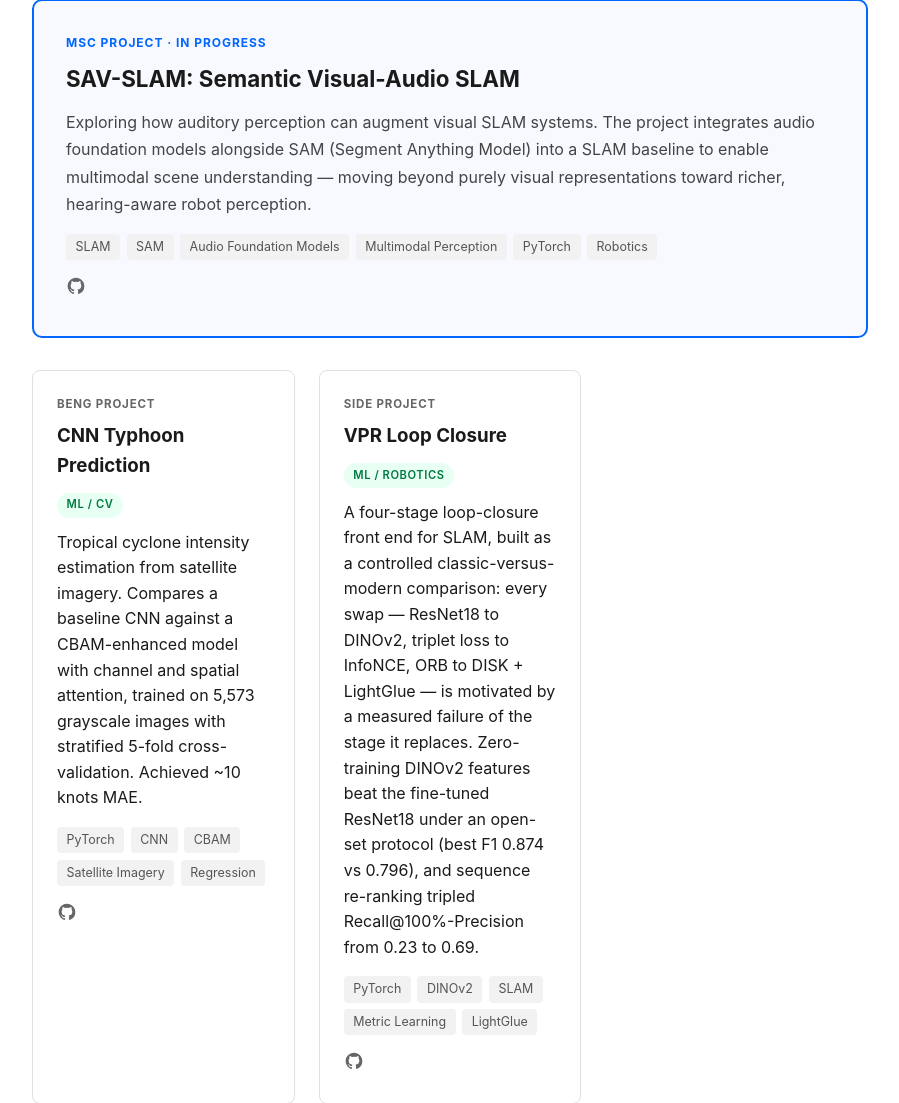
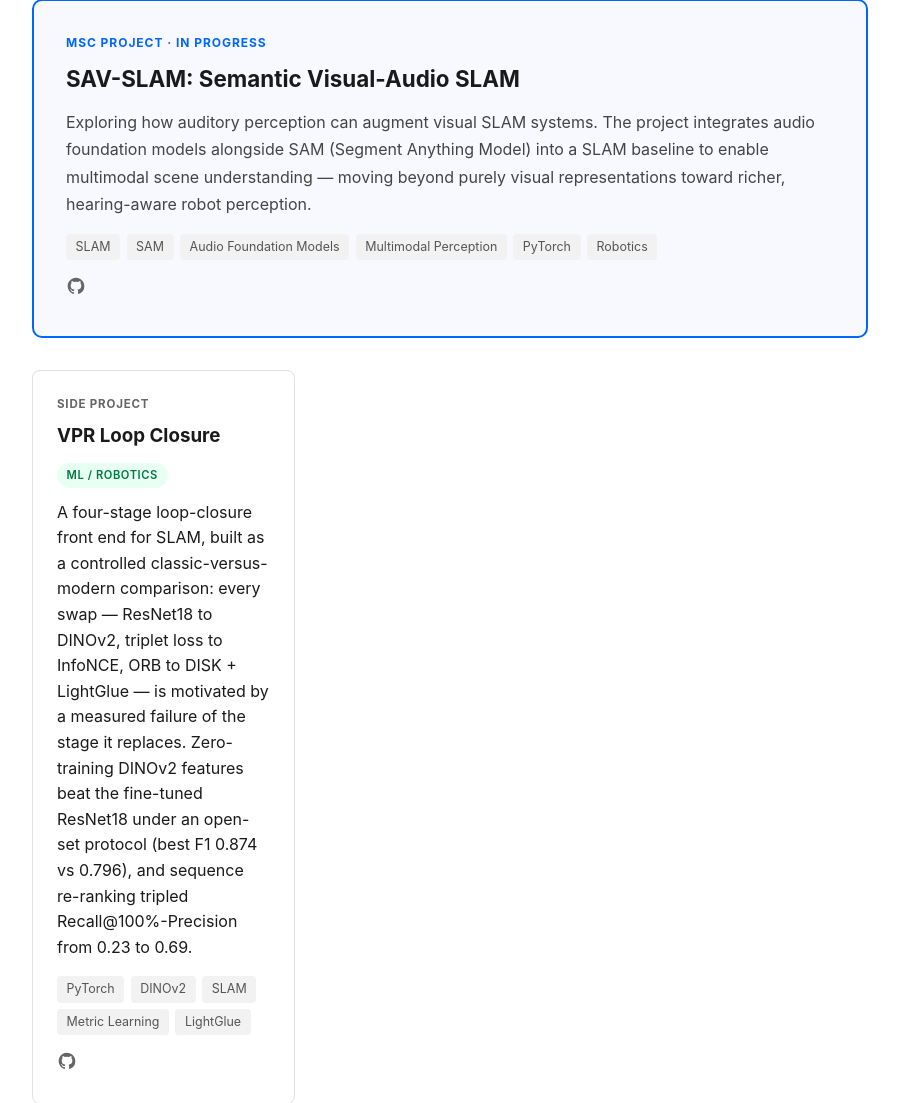
Before and after one commit to PchT4129/personal-website, a FastAPI app: page / in a window 1280 px wide. Shown: the part 1075-2178 px from the top of the page, without its empty margins (190-1089 px from the left). Run offline with FastAPI, Linux system fonts and the light colour scheme; some libraries are stand-ins or nearby versions.

Commit message:
Drop CNN typhoon prediction project card
Co-Authored-By: Claude Opus 4.7 <noreply@anthropic.com>

```diff
--- a/templates/index.html
+++ b/templates/index.html
@@ -97,22 +97,6 @@
             </div>
 
             <div class="project-grid">
-                <div class="project-card fade-up">
-                    <div class="card-label">BEng Project</div>
-                    <div class="card-header">
-                        <h3>CNN Typhoon Prediction</h3>
-                        <span class="badge badge-ml">ML / CV</span>
-                    </div>
-                    <p>Tropical cyclone intensity estimation from satellite imagery. Compares a baseline CNN against a CBAM-enhanced model with channel and spatial attention, trained on 5,573 grayscale images with stratified 5-fold cross-validation. Achieved ~10 knots MAE.</p>
-                    <div class="tags">
-                        <span class="tag">PyTorch</span>
-                        <span class="tag">CNN</span>
-                        <span class="tag">CBAM</span>
-                        <span class="tag">Satellite Imagery</span>
-                        <span class="tag">Regression</span>
-                    </div>
-                    <a href="https://github.com/PchT4129/CNN-typhoon-prediction" target="_blank" rel="noopener" class="card-link" aria-label="View on GitHub"><svg xmlns="http://www.w3.org/2000/svg" width="20" height="20" viewBox="0 0 24 24" fill="currentColor"><path d="M12 2C6.477 2 2 6.484 2 12.017c0 4.425 2.865 8.18 6.839 9.504.5.092.682-.217.682-.483 0-.237-.008-.868-.013-1.703-2.782.605-3.369-1.343-3.369-1.343-.454-1.158-1.11-1.466-1.11-1.466-.908-.62.069-.608.069-.608 1.003.07 1.531 1.032 1.531 1.032.892 1.53 2.341 1.088 2.91.832.092-.647.35-1.088.636-1.338-2.22-.253-4.555-1.113-4.555-4.951 0-1.093.39-1.988 1.029-2.688-.103-.253-.446-1.272.098-2.65 0 0 .84-.27 2.75 1.026A9.564 9.564 0 0 1 12 6.844a9.59 9.59 0 0 1 2.504.337c1.909-1.296 2.747-1.027 2.747-1.027.546 1.379.202 2.398.1 2.651.64.7 1.028 1.595 1.028 2.688 0 3.848-2.339 4.695-4.566 4.943.359.309.678.92.678 1.855 0 1.338-.012 2.419-.012 2.747 0 .268.18.58.688.482A10.02 10.02 0 0 0 22 12.017C22 6.484 17.522 2 12 2z"/></svg></a>
-                </div>
                 <div class="project-card fade-up">
                     <div class="card-label">Side Project</div>
                     <div class="card-header">
```
